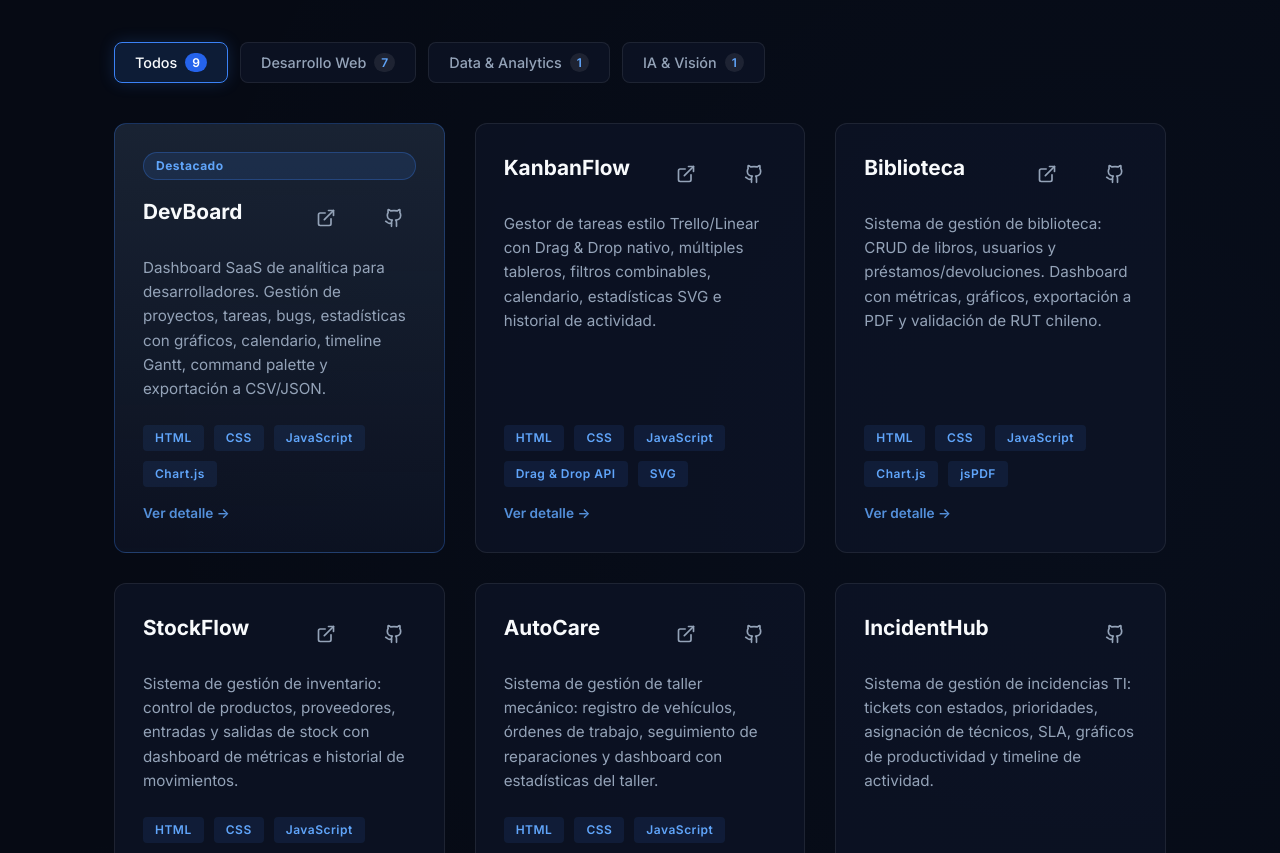
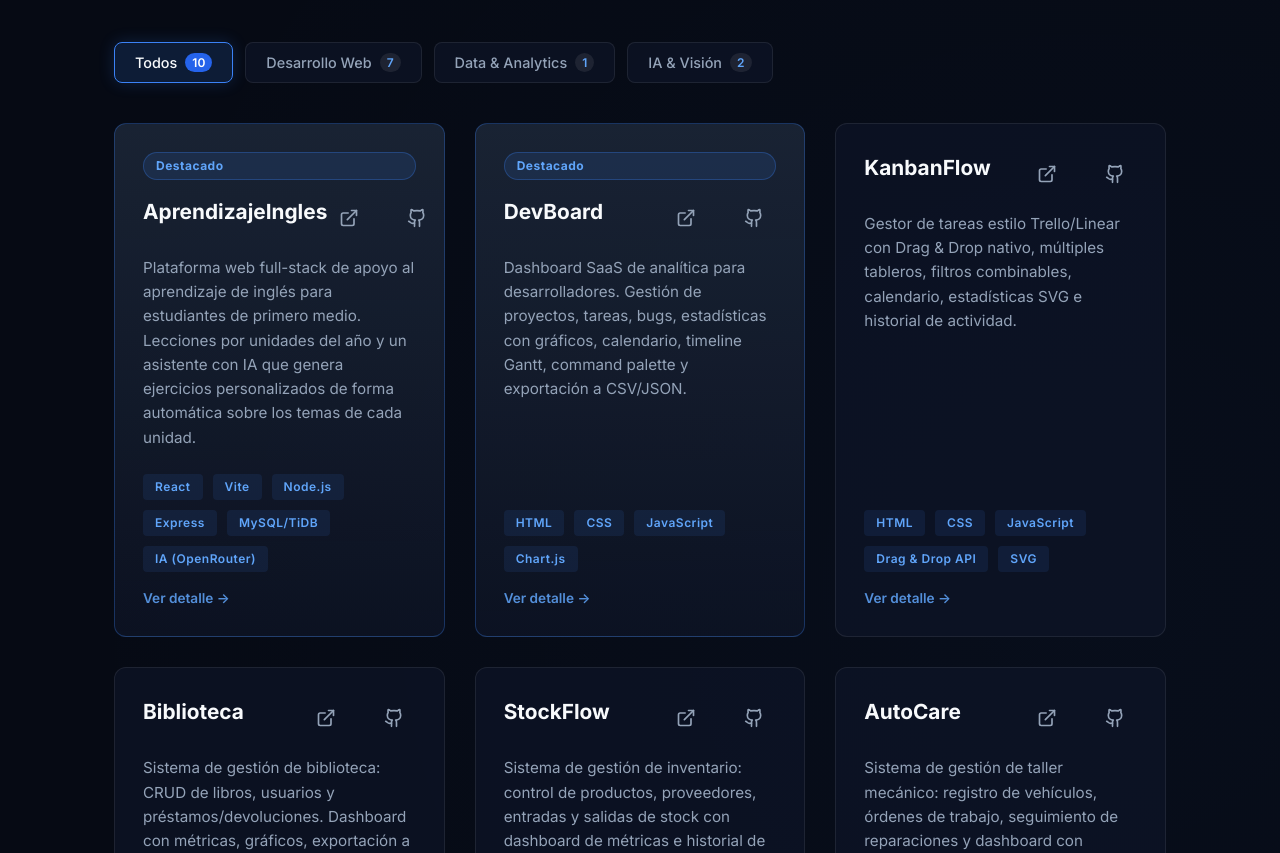
Before and after one commit to MatiasATorresS/portafolio, a React (Vite) app: page / in a window 1280 px wide. Shown: the part 1145-1998 px from the top of the page. Built offline with nearby package versions, Linux system fonts and the light colour scheme.

Commit message:
feat: agregar AprendizajeIngles como proyecto estrella (IA)

```diff
--- a/src/data/projects.js
+++ b/src/data/projects.js
@@ -1,4 +1,19 @@
 export const projects = [
+  {
+    id: 10,
+    name: "AprendizajeIngles",
+    description:
+      "Plataforma web full-stack de apoyo al aprendizaje de inglés para estudiantes de primero medio. Lecciones por unidades del año y un asistente con IA que genera ejercicios personalizados de forma automática sobre los temas de cada unidad.",
+    problem:
+      "Existe una baja comprensión de inglés en la educación chilena (reflejada en los resultados históricos del SIMCE), y faltan herramientas accesibles que se adapten al temario del año y den práctica personalizada a los alumnos.",
+    solution:
+      "Diseñé una herramienta web con lecciones organizadas por unidades y un asistente basado en IA (OpenRouter) que crea ejercicios automáticos de los tópicos de las unidades, con seguimiento de progreso y panel de administración.",
+    tags: ["React", "Vite", "Node.js", "Express", "MySQL/TiDB", "IA (OpenRouter)"],
+    github: "https://github.com/MatiasATorresS/AprendizajeIngles",
+    demoUrl: "https://aprendizaje-ingles.vercel.app/",
+    category: "ai",
+    featured: true,
+  },
   {
     id: 1,
     name: "DevBoard",
```
